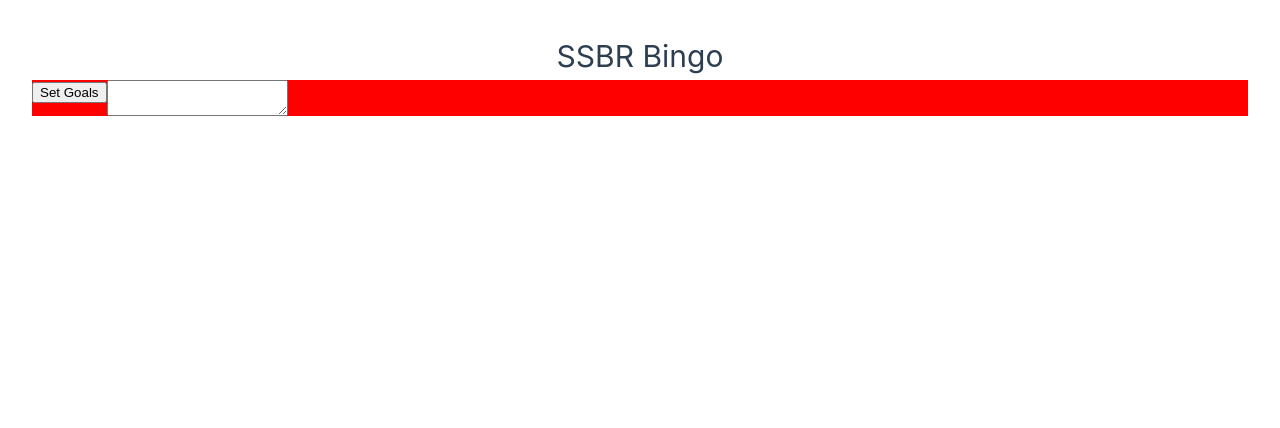
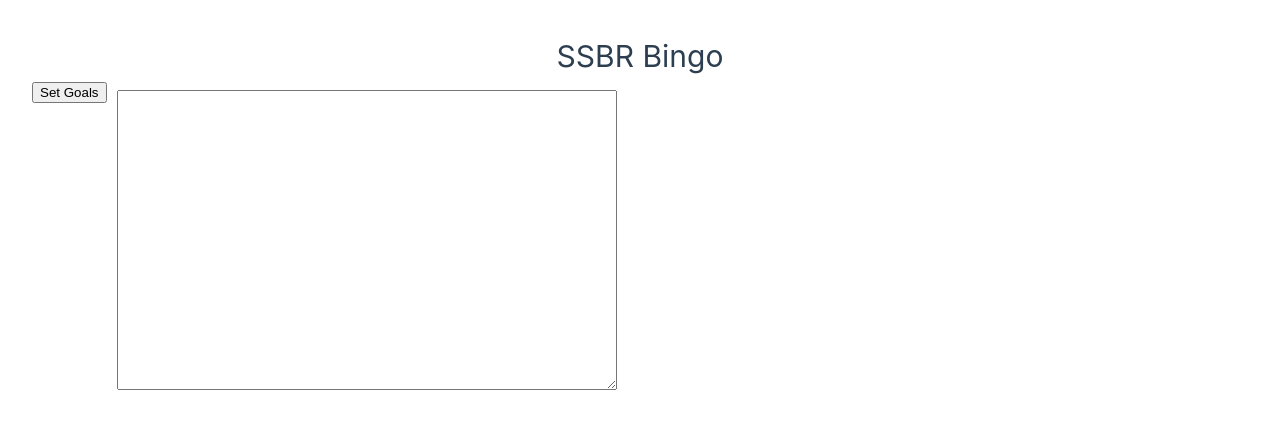
Before and after one commit to wstrother/ssbr-bingo, a Vue app: page / in a window 1280 px wide. Shown: the top 428 px of the page. Built offline with nearby package versions, Linux system fonts and the light colour scheme.

Commit message:
formatted for public use

```diff
--- a/src/App.vue
+++ b/src/App.vue
@@ -37,7 +37,6 @@ a {
 }
 
 .main {
-  background-color: red;
   width: 100%;
   display: flex;
 }
--- a/src/components/Board.vue
+++ b/src/components/Board.vue
@@ -50,12 +50,18 @@
                 </div>
             </div>
     </div> -->
-    <textarea>{{ goalJson }}</textarea>
+    <textarea class="output">{{ goalJson }}</textarea>
 
     <!-- <div>{{ currentK }}</div> -->
 </template>
 
 <style>
+    .output {
+        margin: 10px;
+        width: 500px;
+        height: 300px;
+    }
+
     .k-set-div {
         display: flex;
         flex-direction: column;
```
